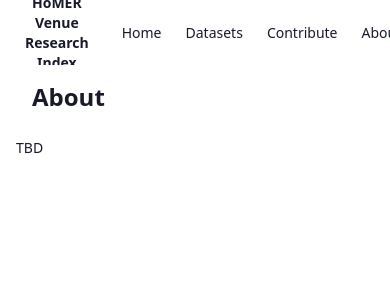
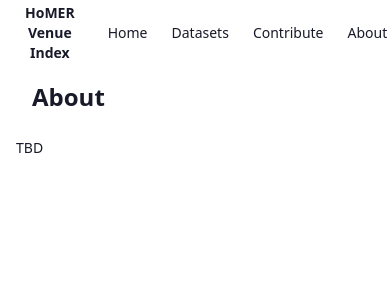
Before and after one commit to HoMERNetwork/venues, a SvelteKit app: page /about in a window 390 px wide. Shown: the top 300 px of the page. Built offline with nearby package versions, Linux system fonts and the light colour scheme.

Commit message:
attempt for responsive title

```diff
--- a/src/routes/+layout.svelte
+++ b/src/routes/+layout.svelte
@@ -24,8 +24,11 @@
 					resetApp();
 					goto(`${base}/`);
 				}}
-				class="btn btn-ghost text-sm sm:text-xl">HoMER Venue Research Index</a
+				class="btn btn-ghost text-sm sm:text-xl"
 			>
+				<span class="sm:hidden">HoMER Venue Index</span>
+				<span class="hidden sm:inline">HoMER Venue Research Index</span>
+			</a>
 		</div>
 		<div class="flex-none">
 			<ul class="menu menu-horizontal px-1">
```
